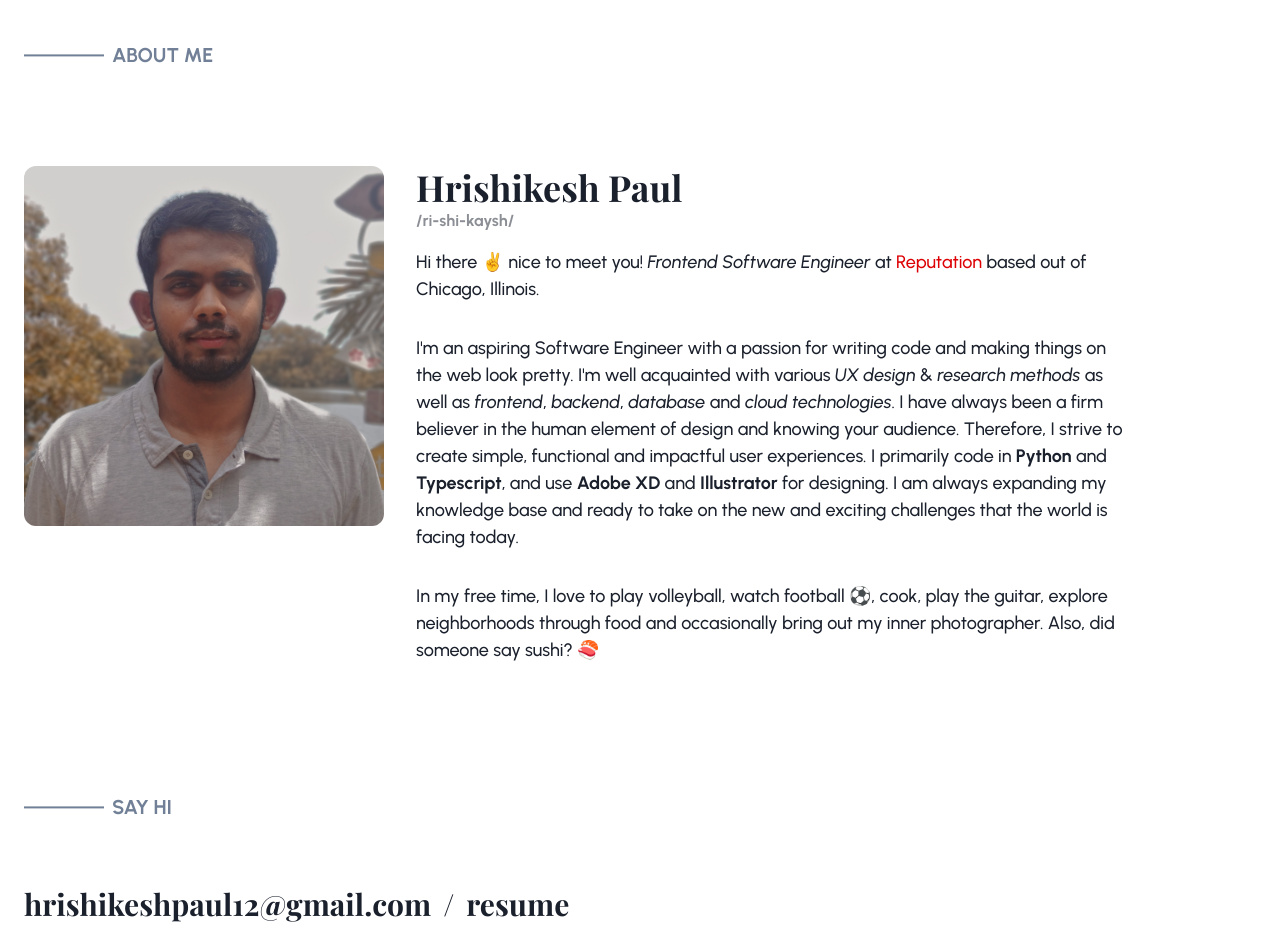
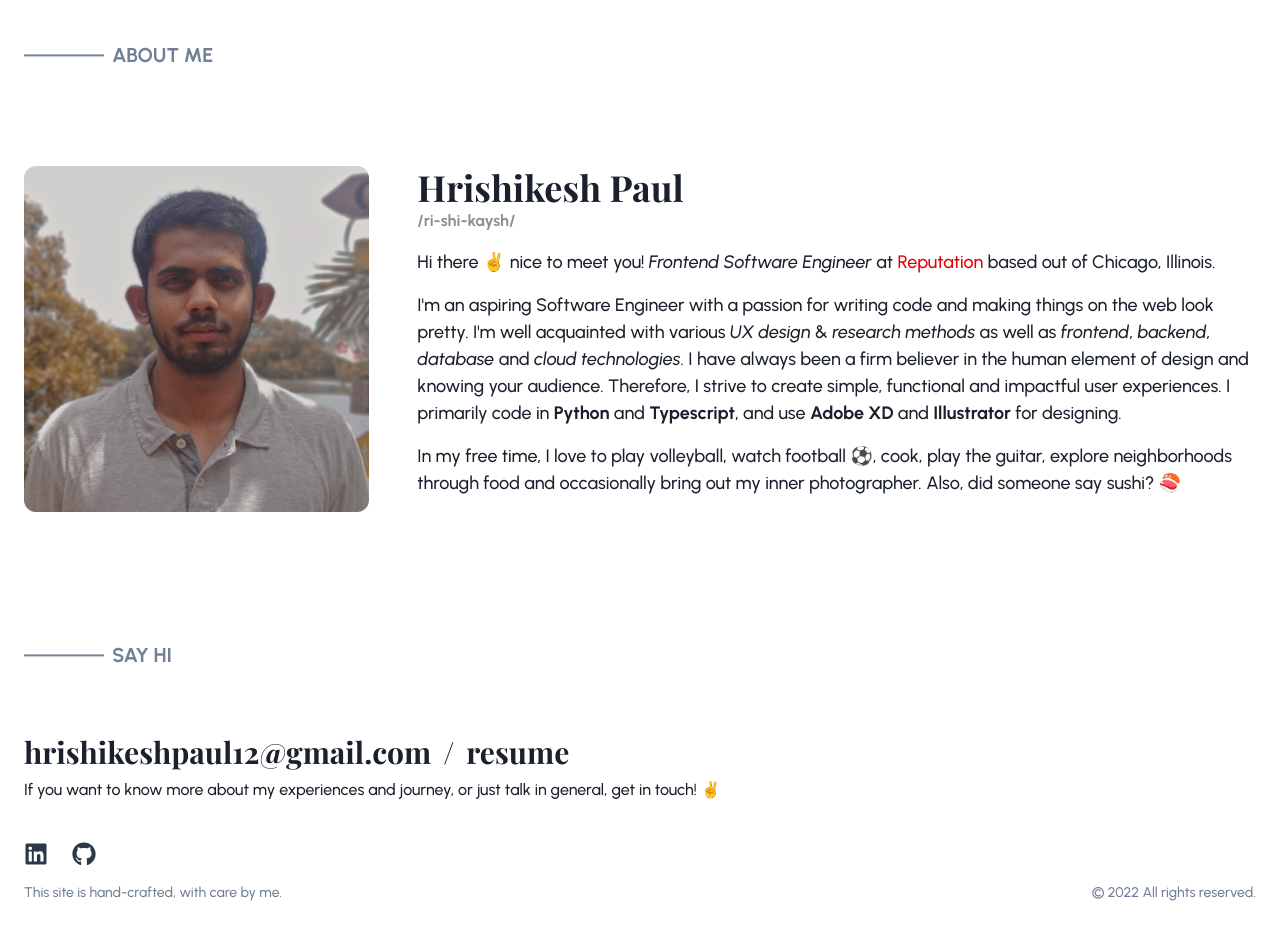
Before and after one commit to hrishikeshpaul/portfolio-template-v2, a React (Create React App) app: page / in a window 1280 px wide. Shown: the part 3880-4811 px from the top of the page. Built offline with nearby package versions, Linux system fonts and the light colour scheme.

Commit message:
chore: summary changes

```diff
--- a/src/content/about-summary/about-summary.md
+++ b/src/content/about-summary/about-summary.md
@@ -1,5 +1,5 @@
 Hi there ✌️ nice to meet you! _Frontend Software Engineer_ at [Reputation](https://reputation.com/) based out of Chicago, Illinois.
 
-I'm an aspiring Software Engineer with a passion for writing code and making things on the web look pretty. I'm well acquainted with various *UX design* & *research methods* as well as *frontend*, *backend*, *database* and *cloud technologies*. I have always been a firm believer in the human element of design and knowing your audience. Therefore, I strive to create simple, functional and impactful user experiences.  I primarily code in **Python** and **Typescript**, and use **Adobe XD** and **Illustrator** for designing. I am always expanding my knowledge base and ready to take on the new and exciting challenges that the world is facing today.
+I'm an aspiring Software Engineer with a passion for writing code and making things on the web look pretty. I'm well acquainted with various *UX design* & *research methods* as well as *frontend*, *backend*, *database* and *cloud technologies*. I have always been a firm believer in the human element of design and knowing your audience. Therefore, I strive to create simple, functional and impactful user experiences.  I primarily code in **Python** and **Typescript**, and use **Adobe XD** and **Illustrator** for designing.
 
 In my free time, I love to play volleyball, watch football ⚽, cook, play the guitar, explore neighborhoods through food and occasionally bring out my inner photographer. Also, did someone say sushi? 🍣
--- a/src/pages/about-summary/AboutSummary.tsx
+++ b/src/pages/about-summary/AboutSummary.tsx
@@ -7,18 +7,18 @@ export const AboutSummary: FC = () => {
     const content = useContent(MarkdownFile.AboutSummary);
     return (
         <Box>
-            <Flex pt="8" gap="8" direction={{ base: "column", md: "row" }}>
-                <Box flex="0.3">
+            <Flex pt="8" gap={{ base: 6, md: 6, lg: 12 }} direction={{ base: "column", md: "row" }}>
+                <Box flex="0.35">
                     <Image borderRadius="xl" src={configs.common.mainPicture} w="100%" />
                 </Box>
-                <Box flex="0.6">
+                <Box flex="0.85">
                     <Heading>{configs.common.name}</Heading>
                     <Text fontWeight="bold" opacity="0.5">
                         /ri-shi-kaysh/
                     </Text>
-                    <Content fontSize="lg" pt="4">
-                        {content.aboutSummary}
-                    </Content>
+                    <Box pt="4">
+                        <Content fontSize="lg">{content.aboutSummary}</Content>
+                    </Box>
                 </Box>
             </Flex>
         </Box>
```
